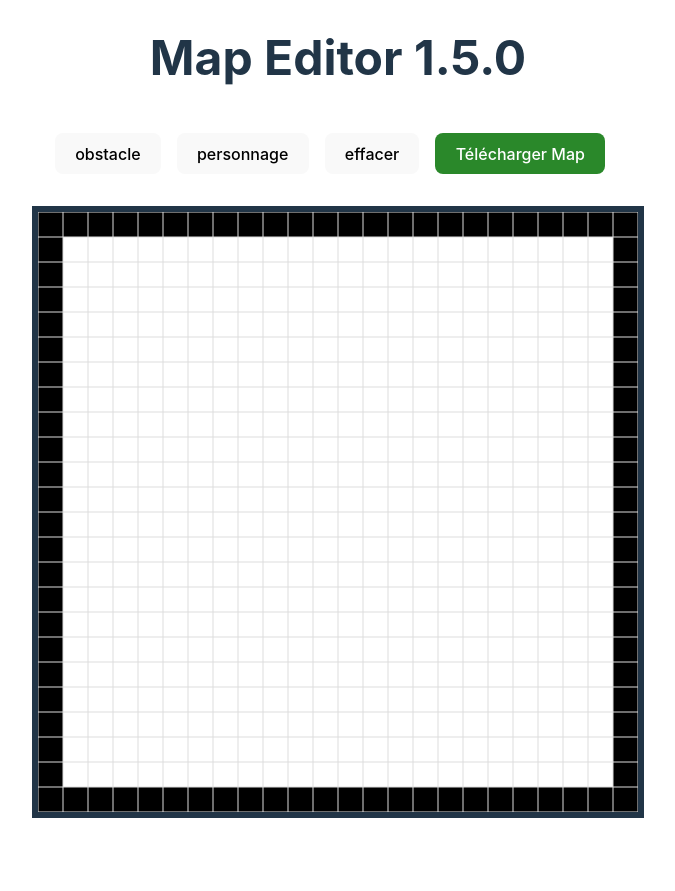
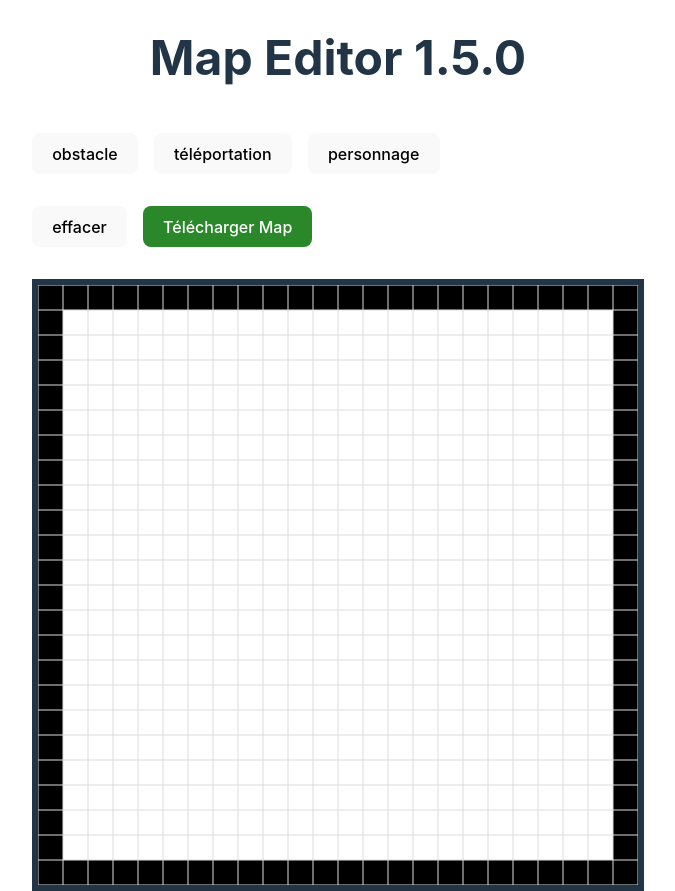
Before and after one commit to Ackermiam/map-editor, a Vue app: page / in a window 1280 px wide. Shown: the whole page, without its empty margins (302-977 px from the left). Before the commit the page ends 818 px from the top, so only its background shows below. Built offline with nearby package versions, Linux system fonts and the light colour scheme.

Commit message:
add portal btn

```diff
--- a/src/components/CanvasComp.vue
+++ b/src/components/CanvasComp.vue
@@ -1,7 +1,8 @@
 <template>
   <div class="CanvasComp">
-    <div>
+    <div style="width: 500px; display: flex; flex-wrap: wrap">
       <button @click="changeColor('black')">obstacle</button>
+      <button @click="changeColor('pink')">téléportation</button>
       <button @click="changeColor('purple')">personnage</button>
       <button @click="changeColor('white')">effacer</button>
       <button @click="exportColoredBlocks()" class="download">
@@ -91,11 +92,16 @@ const exportColoredBlocks = () => {
     .filter((block) => block.color === "black")
     .map(({ x, z }) => ({ x, z }));
 
+  const tpPlacement = blocks
+    .filter((block) => block.color === "pink")
+    .map(({ x, z }) => ({ x, z }));
+
   const result = {
     characterPlacement: characterPlacement
       ? { x: characterPlacement.x, z: characterPlacement.z }
       : null,
     level,
+    tpPlacement
   };
 
   // Affichage dans la console
```
